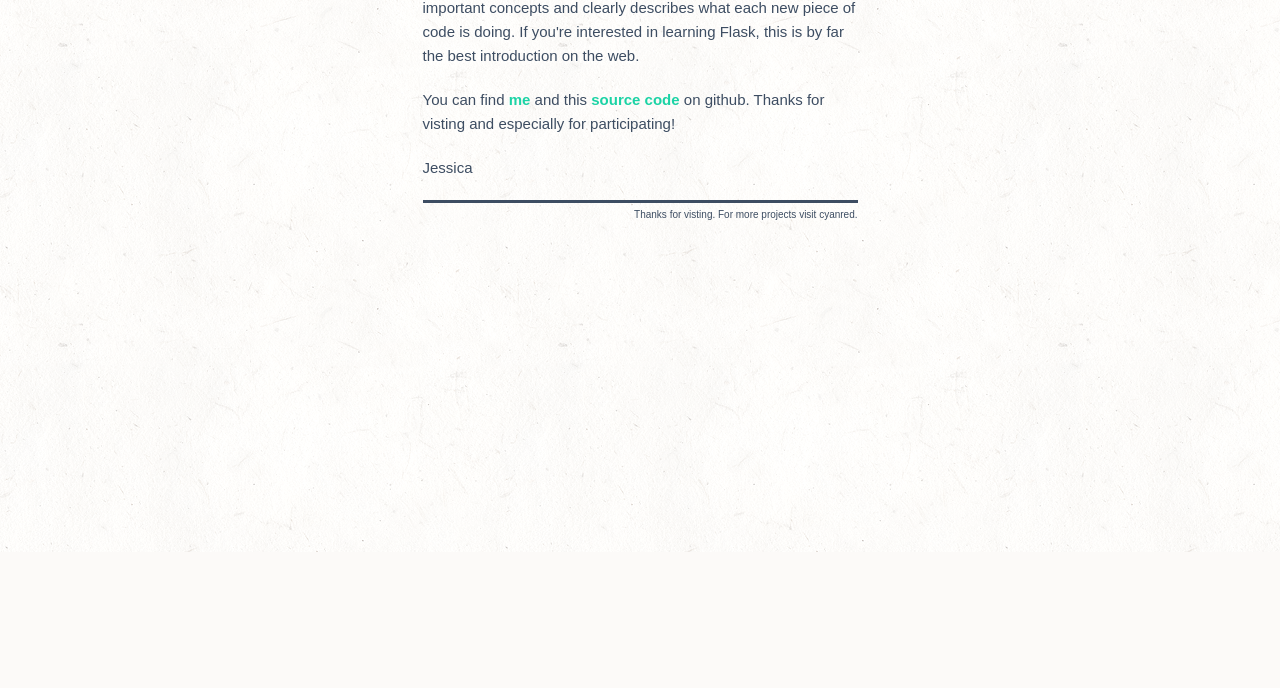
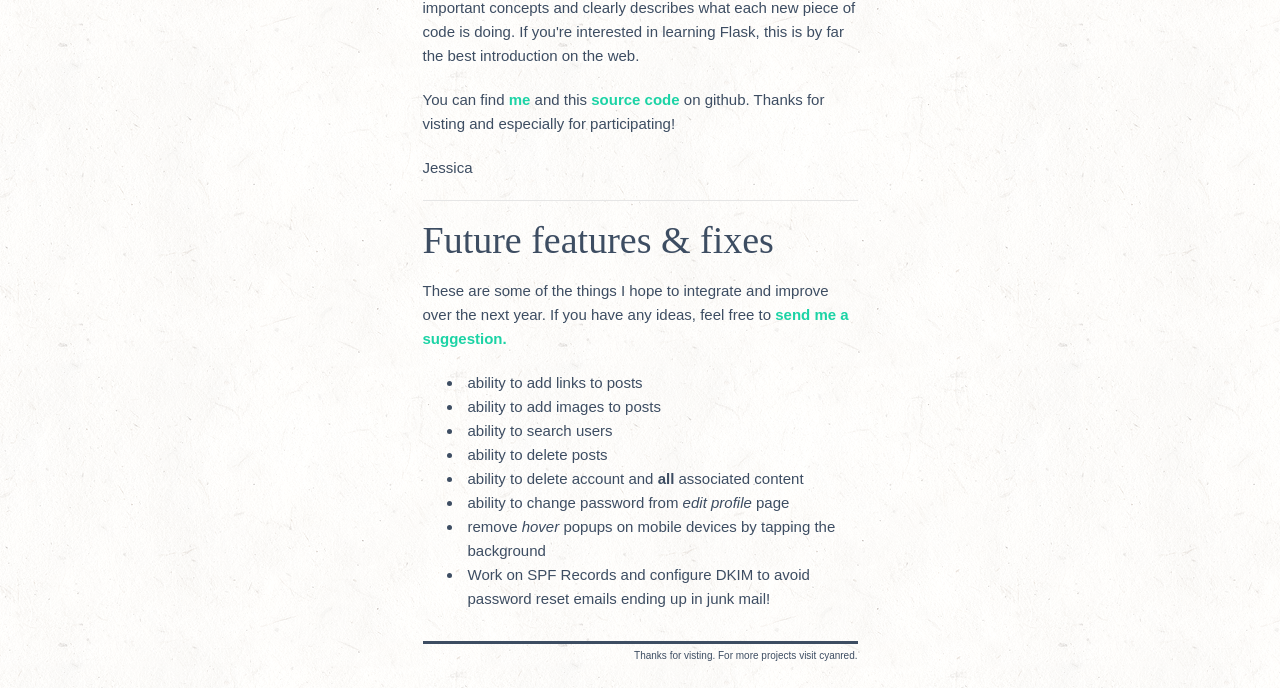
Before and after one commit to jessicarush/flask-microblog, a Flask app: page /about in a window 1280 px wide. Shown: the part 248-936 px from the top of the page. Before the commit the page ends 800 px from the top, so only its background shows below. Run offline with Flask 2, Linux system fonts and the light colour scheme; the visitor is signed in with stand-in values (Sample User, id 1); data comes from the database, SQL or seed files in the repository; data that the repository does not hold is empty; some libraries are stand-ins or nearby versions; some web fonts are replaced.

Commit message:
Added future feature list

```diff
--- a/app/templates/about.html
+++ b/app/templates/about.html
@@ -29,4 +29,21 @@
 
     <p>Jessica</p>
 
+    <hr class="thin">
+
+    <h1>{{ _('Future features & fixes') }}</h1>
+
+    <p>These are some of the things I hope to integrate and improve over the next year. If you have any ideas, feel free to
+        <a title="send a message" href="{{ url_for('main.send_message', recipient='jessica') }}">send me a suggestion.</a>
+    </p>
+    <ul class="future">
+        <li>ability to add links to posts</li>
+        <li>ability to add images to posts</li>
+        <li>ability to search users</li>
+        <li>ability to delete posts</li>
+        <li>ability to delete account and <strong>all</strong> associated content</li>
+        <li>ability to change password from <em>edit profile</em> page</li>
+        <li>remove <em>hover</em> popups on mobile devices by tapping the background</li>
+        <li>Work on SPF Records and configure DKIM to avoid password reset emails ending up in junk mail!</li>
+
 {% endblock %}
```
